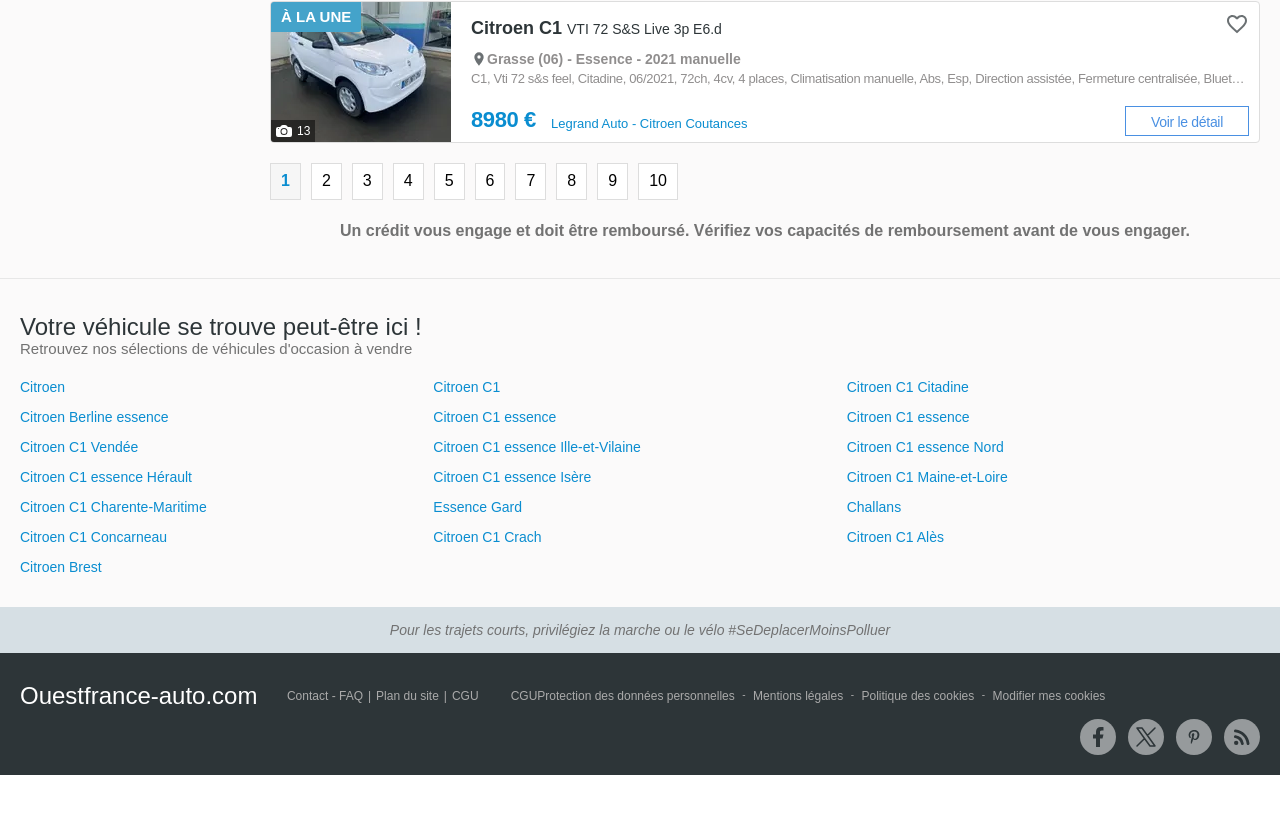
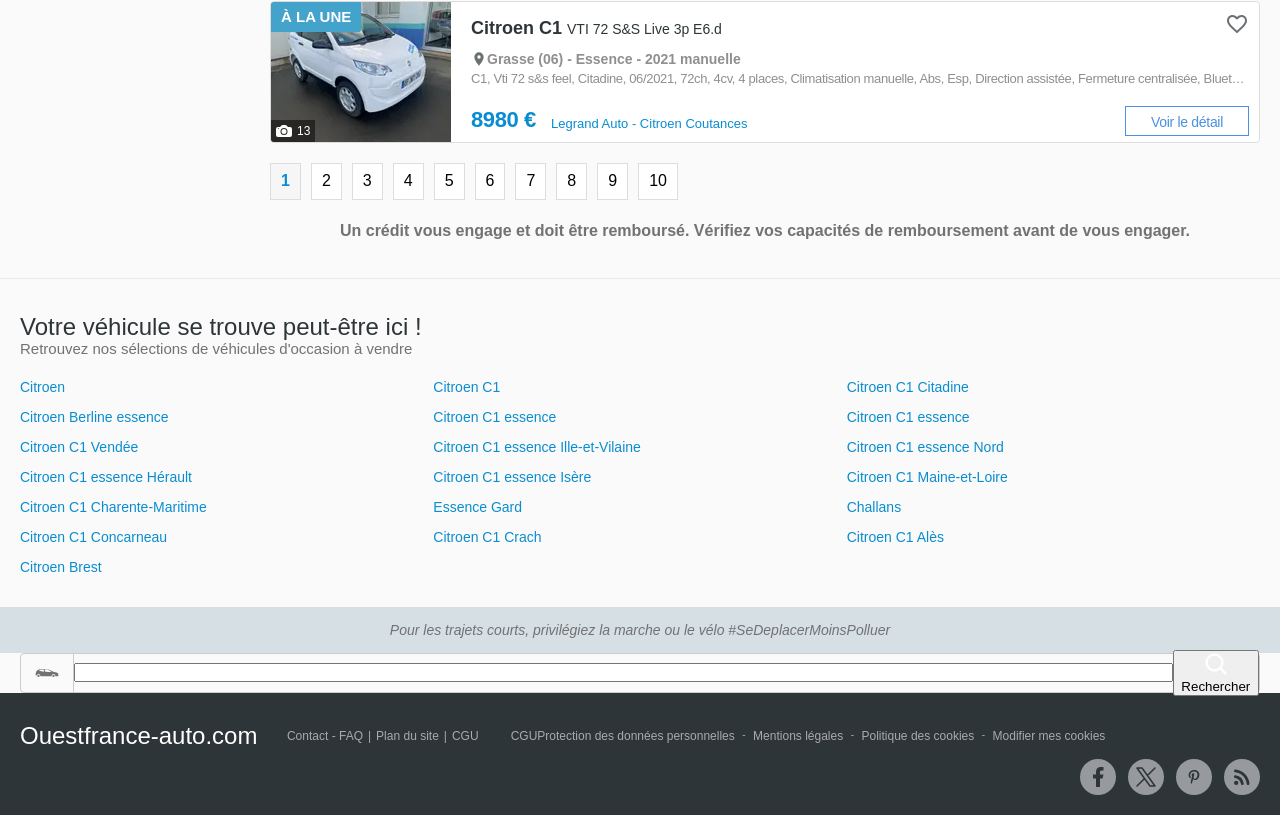
Before and after one commit to mosin92/Car-list-web-page, a Next.js app: page / in a window 1280 px wide. Shown: the part 2234-3049 px from the top of the page. Before the commit the page ends 3009 px from the top, so only its background shows below. Built offline with nearby package versions, Linux system fonts and the light colour scheme.

Commit message:
footer error check

```diff
--- a/src/components/footer/footer.css
+++ b/src/components/footer/footer.css
@@ -96,3 +96,28 @@
   line-height: 32px;
   font-size: 1.6rem;
 }
+
+.footer-search.container-wrapper {
+  padding: 0 20px;
+}
+.footer-search-wrapper {
+  display: flex;
+  justify-content: space-between;
+  align-items: center;
+  border: 1px solid #ccc;
+  height: 40px;
+  border-radius: 4px;
+}
+
+.footer-search-wrapper .drop-wrapper {
+  position: relative;
+  width: 60px;
+  border-right: 1px solid #ccc;
+  height: 100%;
+  display: flex;
+  align-items: center;
+  justify-content: space-around;
+}
+.footer-search-wrapper input {
+  width: 100%;
+}
--- a/src/components/footer/footer.js
+++ b/src/components/footer/footer.js
@@ -5,7 +5,10 @@
 import facebook from "../../../public/assets/icons/facebook.svg";
 import twitter from "../../../public/assets/icons/twitter.svg";
 import pinterest from "../../../public/assets/icons/pinterest.svg";
+import car from "../../../public/assets/icons/car.svg";
 import feed from "../../../public/assets/icons/feed.svg";
+import search from "../../../public/assets/icons/search.svg";
+import { Select } from "antd";
 const Footer = () => {
   const items = [
     {
@@ -85,6 +88,9 @@
       link: "#",
     },
   ];
+  //   const handleChange = (value) => {
+  //     console.log(`selected ${value}`);
+  //   };
   return (
     <>
       <footer>
@@ -106,6 +112,18 @@
             Pour les trajets courts, privilégiez la marche ou le vélo
             #SeDeplacerMoinsPolluer
           </p>
+        </div>
+        <div className="footer-search container-wrapper">
+          <div className="footer-search-wrapper">
+            <div className="drop-wrapper">
+              <Image src={car} alt="car" width={24} priority />
+            </div>
+            <input type="text" />
+            <button>
+              <Image src={search} alt="car" width={24} priority />
+              Rechercher
+            </button>
+          </div>
         </div>
         <div className="footer-bottom">
           <div className="footer-wrapper container-wrapper">
```
Also changed, not shown: public/assets/icons/car.svg (added), public/assets/icons/search.svg (added).
